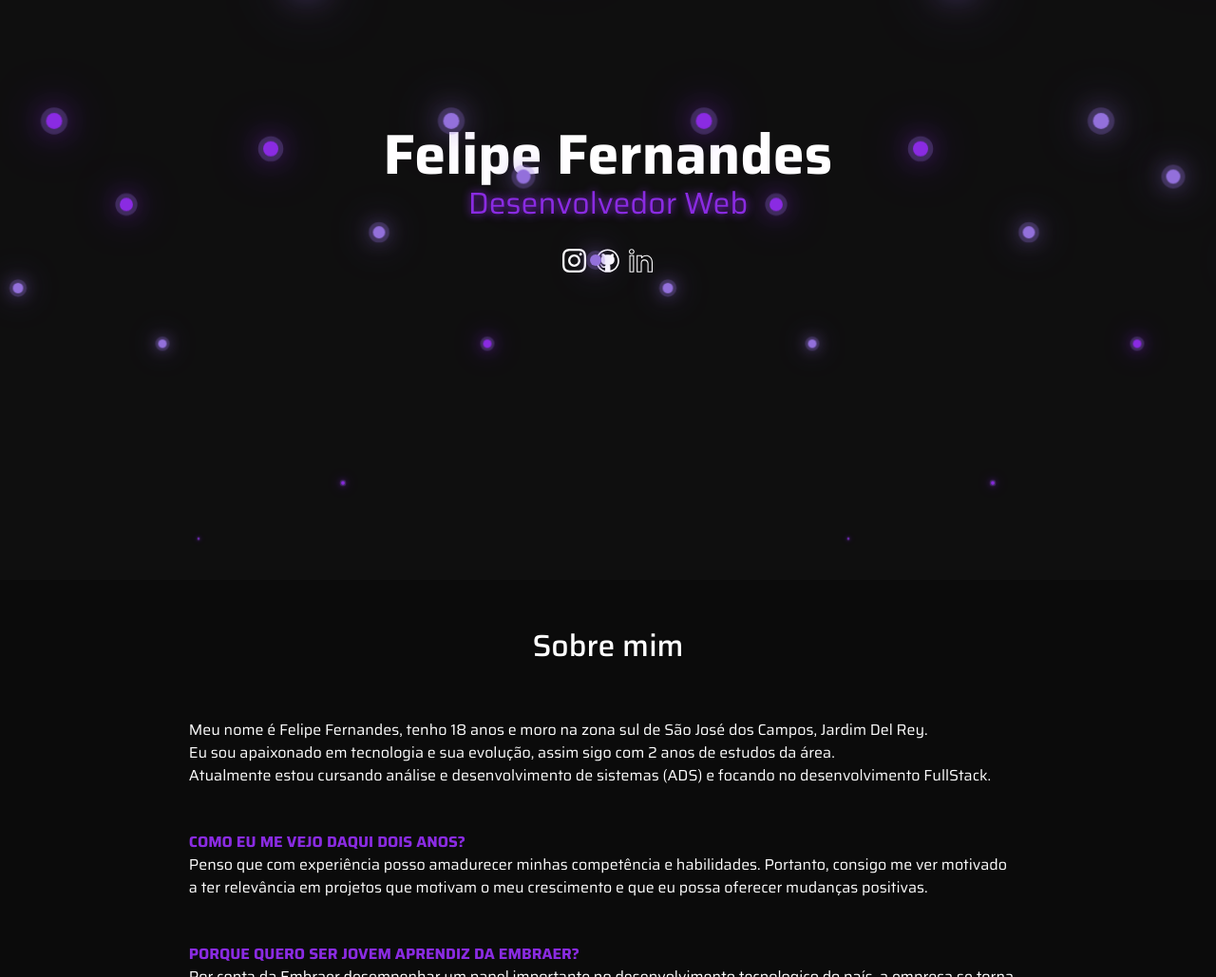
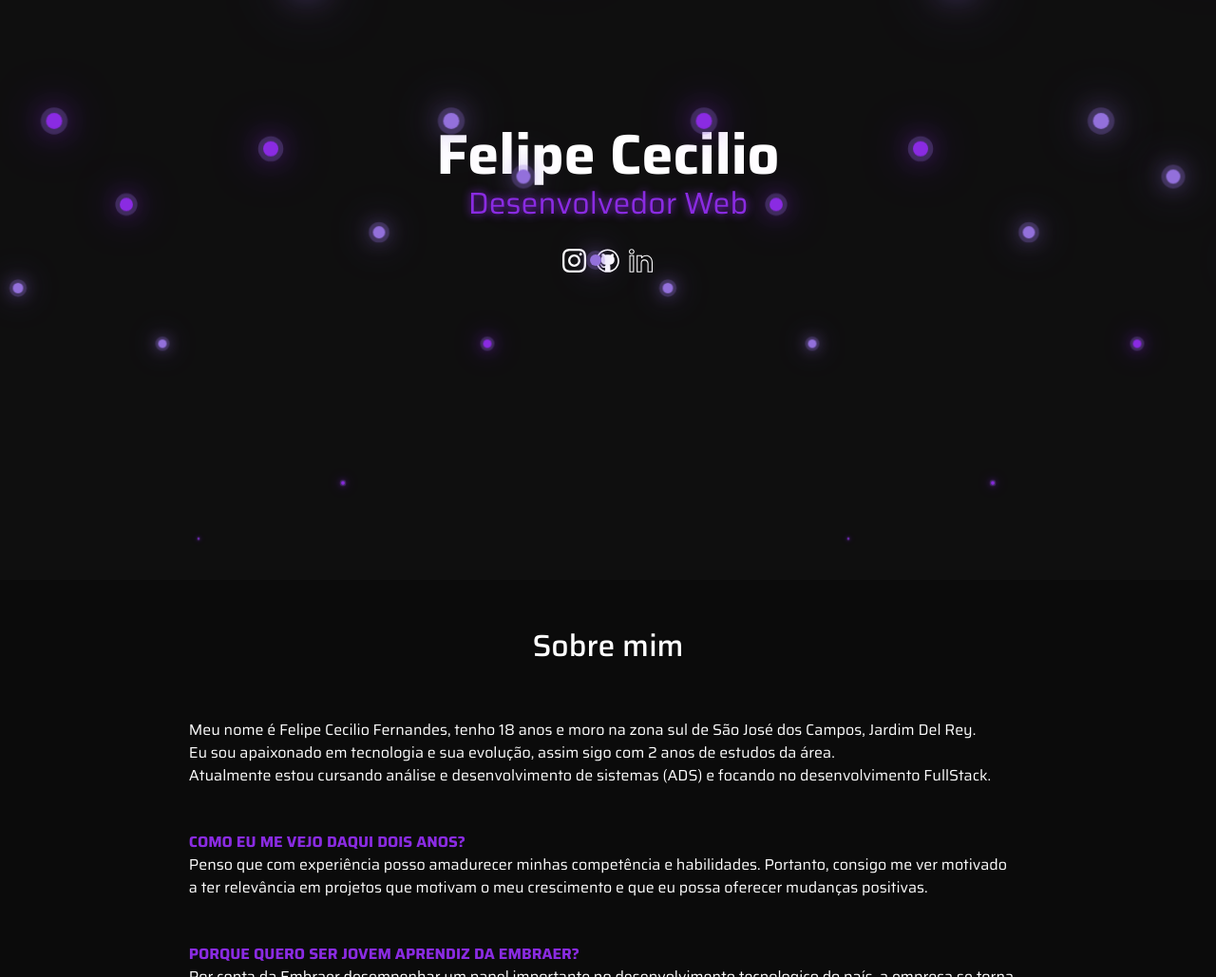
Before and after one commit to fsawse/Portf-lio, a plain HTML site: page index.html in a window 1280 px wide. Shown: the part 271-1300 px from the top of the page at 95% size. Drawn offline with nearby package versions, Linux system fonts and the light colour scheme.

Commit message:
Update index.html

```diff
--- a/index.html
+++ b/index.html
@@ -9,7 +9,7 @@
     <link href="https://cdn.jsdelivr.net/npm/bootstrap@5.3.2/dist/css/bootstrap.min.css" rel="stylesheet" integrity="sha384-T3c6CoIi6uLrA9TneNEoa7RxnatzjcDSCmG1MXxSR1GAsXEV/Dwwykc2MPK8M2HN" crossorigin="anonymous">
     <link rel="stylesheet" href="assets/style.css">
     <script src="/assets/script.js" defer></script>
-    <title>Portfólio | Felipe Fernandes</title>
+    <title>Portfólio | Felipe Cecilio</title>
 </head>
 <body>
     <header>
@@ -84,7 +84,7 @@
             <div class="interface">
                 <div class="flex">
                     <div class="txt_topside">
-                        <h1>Felipe Fernandes</h1>
+                        <h1>Felipe Cecilio</h1>
                         <p>Desenvolvedor Web</p>
                         <div class="btn">
                             <a href="https://www.instagram.com/saw.gsh/" class="btn-style">
@@ -108,7 +108,7 @@
                 </div>
                 <div class="txt_aboutme">
                     <p>
-                        Meu nome é Felipe Fernandes, tenho 18 anos e moro na zona sul de São José dos Campos, Jardim Del Rey.
+                        Meu nome é Felipe Cecilio Fernandes, tenho 18 anos e moro na zona sul de São José dos Campos, Jardim Del Rey.
                         <br>
                         Eu sou apaixonado em tecnologia e sua evolução, assim sigo com 2 anos de estudos da área.
                         <br>
```
